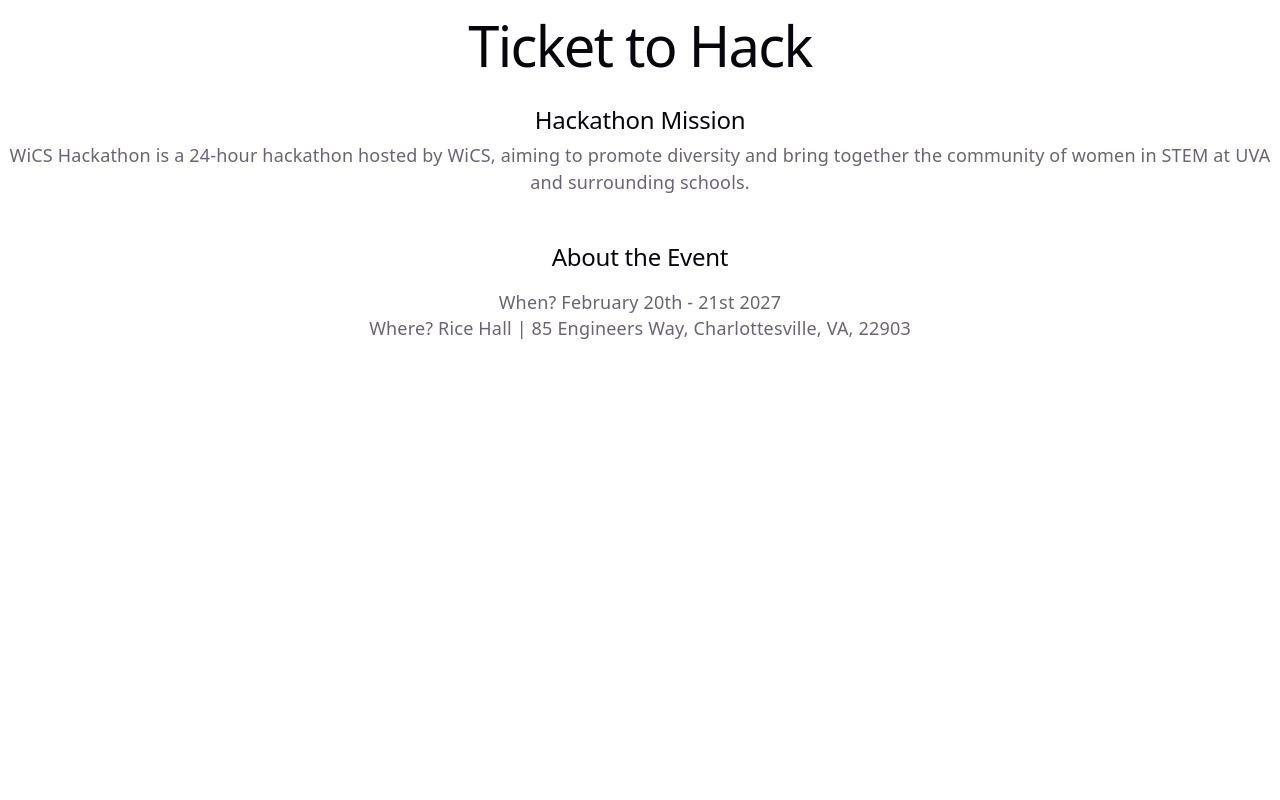
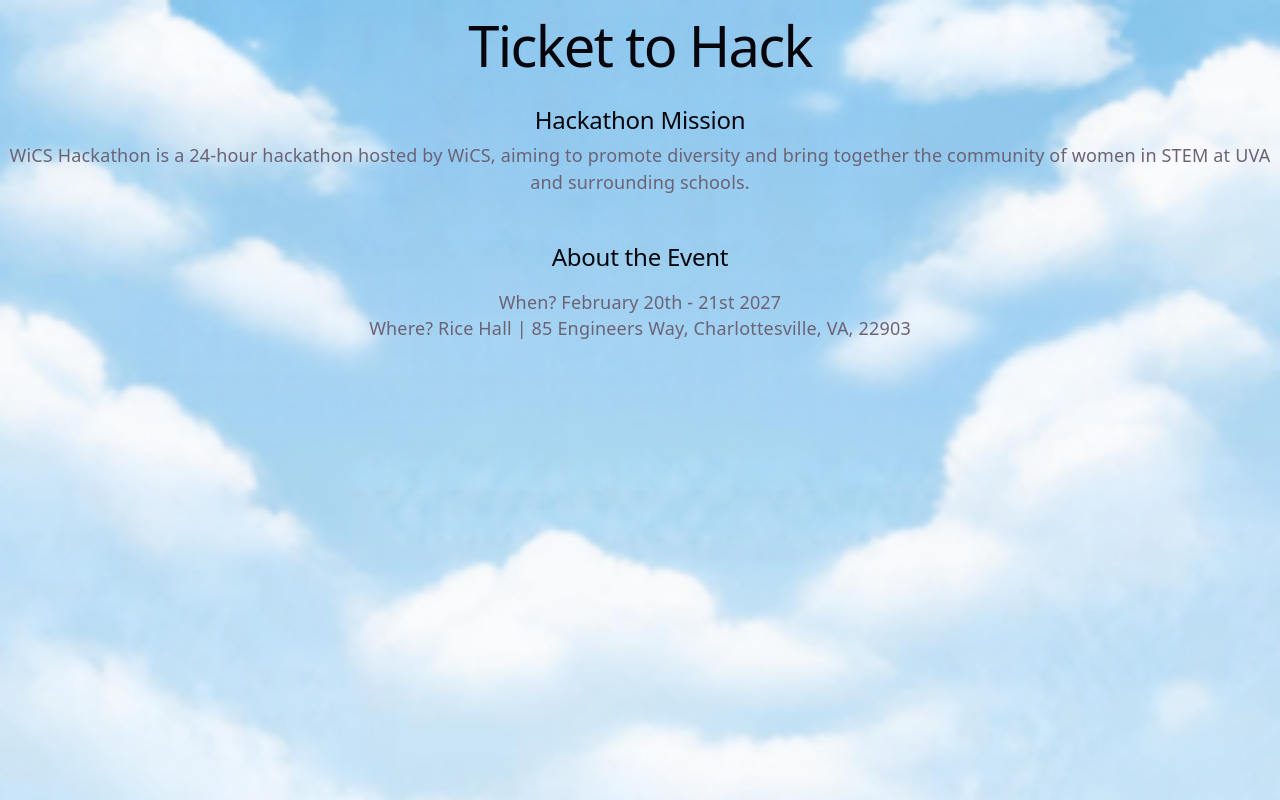
Before and after one commit to wicshacks-oss/Ticket-to-Hack, a React (Vite) app: page / in a window 1280 px wide. Built offline with nearby package versions, Linux system fonts and the light colour scheme.

Commit message:
adding blue-sky background

```diff
--- a/src/index.css
+++ b/src/index.css
@@ -28,6 +28,21 @@
   @media (max-width: 1024px) {
     font-size: 16px;
   }
+}
+
+/* CSS for background image (blue sky) */
+#root {
+  max-width: 100%;
+  text-align: center;
+  min-height: 100svh;
+  display: flex;
+  flex-direction: column;
+  box-sizing: border-box;
+
+  background-image: url('./assets/blue-sky.png');
+  background-size: cover;
+  background-position: center;
+  background-repeat: no-repeat;
 }
 
 @media (prefers-color-scheme: dark) {
```
Also changed, not shown: src/assets/blue-sky.png (added), src/assets/red-spiral.png (added).
